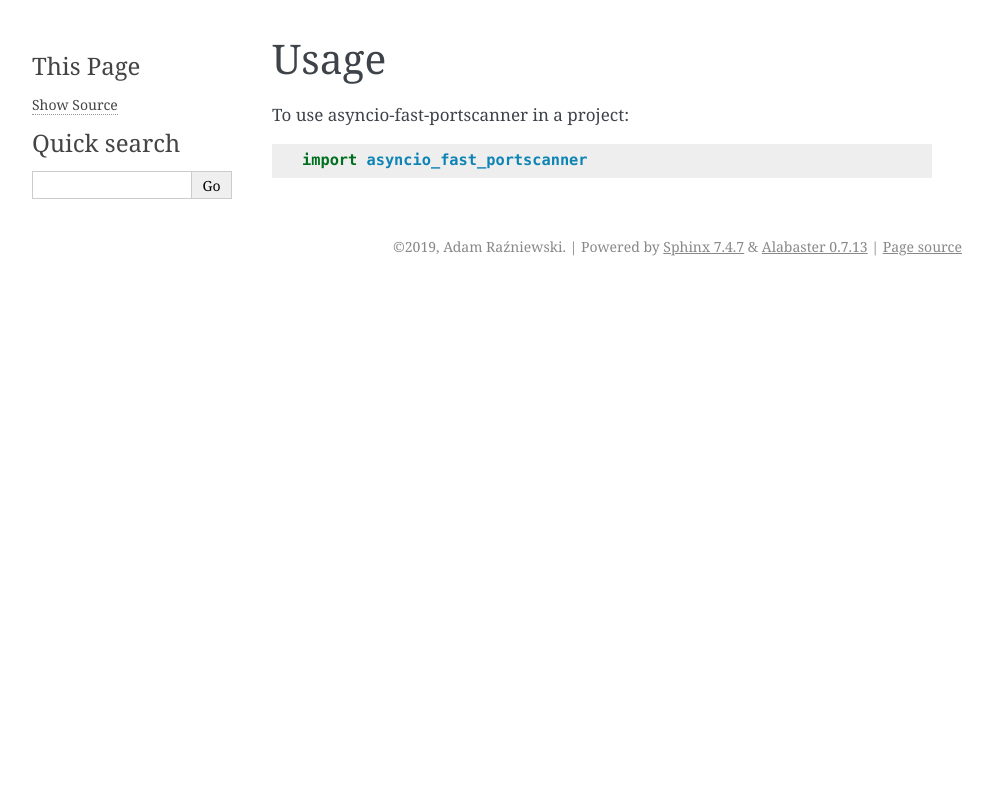
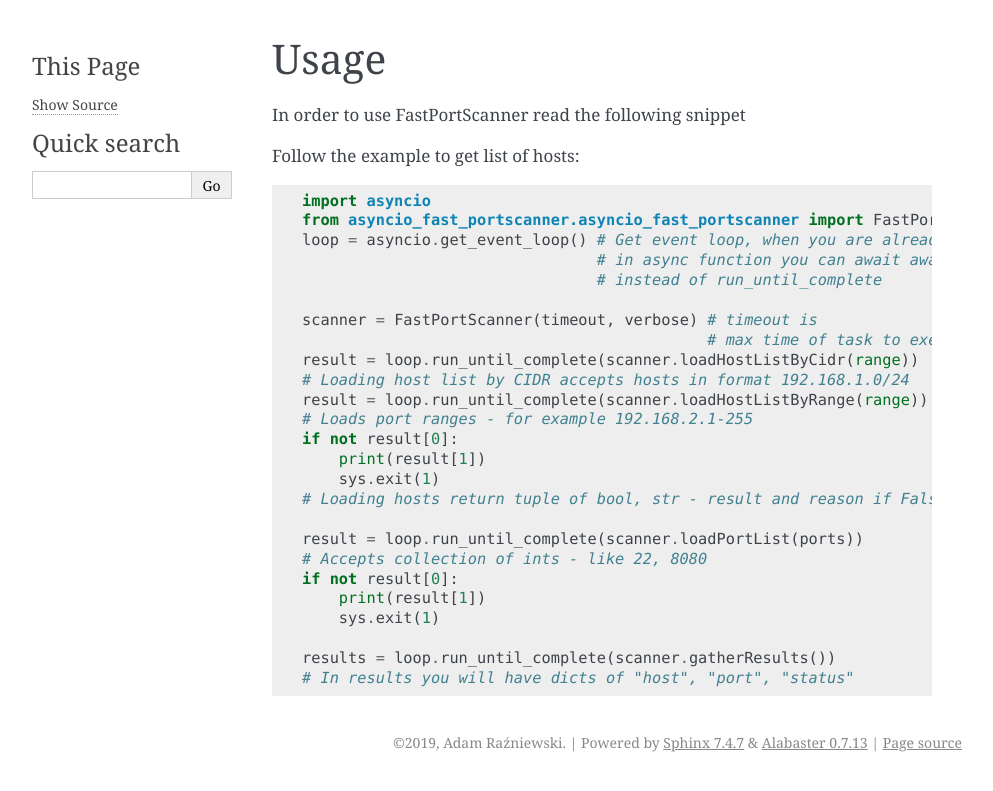
Before and after one commit to Razikus/asyncio-fast-portscanner, a Sphinx documentation site: the page built from docs/usage.rst, in a window 1280 px wide. Shown: the top 791 px of the page, without its empty margins (148-1141 px from the left). Built offline with Sphinx 7.4.7, drawn with Linux system fonts in a browser that asks for light colours; pages that are not in the unit, such as notebooks, are missing from menus.

Commit message:
Update of documentation and fix CLI

```diff
--- a/HISTORY.rst
+++ b/HISTORY.rst
@@ -1,6 +1,11 @@
 =======
 History
 =======
+
+0.0.2 (2019-10-19)
+------------------
+
+* Fixed cli version.
 
 0.0.1 (2019-10-19)
 ------------------
--- a/docs/usage.rst
+++ b/docs/usage.rst
@@ -2,6 +2,32 @@
 Usage
 =====
 
-To use asyncio-fast-portscanner in a project::
+In order to use FastPortScanner read the following snippet
 
-    import asyncio_fast_portscanner
+Follow the example to get list of hosts::
+
+    import asyncio
+    from asyncio_fast_portscanner.asyncio_fast_portscanner import FastPortScanner
+    loop = asyncio.get_event_loop() # Get event loop, when you are already
+                                    # in async function you can await awaitables
+                                    # instead of run_until_complete
+
+    scanner = FastPortScanner(timeout, verbose) # timeout is
+                                                # max time of task to execute
+    result = loop.run_until_complete(scanner.loadHostListByCidr(range))
+    # Loading host list by CIDR accepts hosts in format 192.168.1.0/24
+    result = loop.run_until_complete(scanner.loadHostListByRange(range))
+    # Loads port ranges - for example 192.168.2.1-255
+    if not result[0]:
+        print(result[1])
+        sys.exit(1)
+    # Loading hosts return tuple of bool, str - result and reason if False
+
+    result = loop.run_until_complete(scanner.loadPortList(ports))
+    # Accepts collection of ints - like 22, 8080
+    if not result[0]:
+        print(result[1])
+        sys.exit(1)
+
+    results = loop.run_until_complete(scanner.gatherResults())
+    # In results you will have dicts of "host", "port", "status"
--- a/setup.cfg
+++ b/setup.cfg
@@ -1,5 +1,5 @@
 [bumpversion]
-current_version = 0.0.1
+current_version = 0.0.2
 commit = True
 tag = True
 
--- a/setup.py
+++ b/setup.py
@@ -48,6 +48,6 @@ setup(
     test_suite='tests',
     tests_require=test_requirements,
     url='https://github.com/Razikus/asyncio_fast_portscanner',
-    version='0.0.1',
+    version='0.0.2',
     zip_safe=False,
 )
```
Also changed, not shown: 1 other file.
